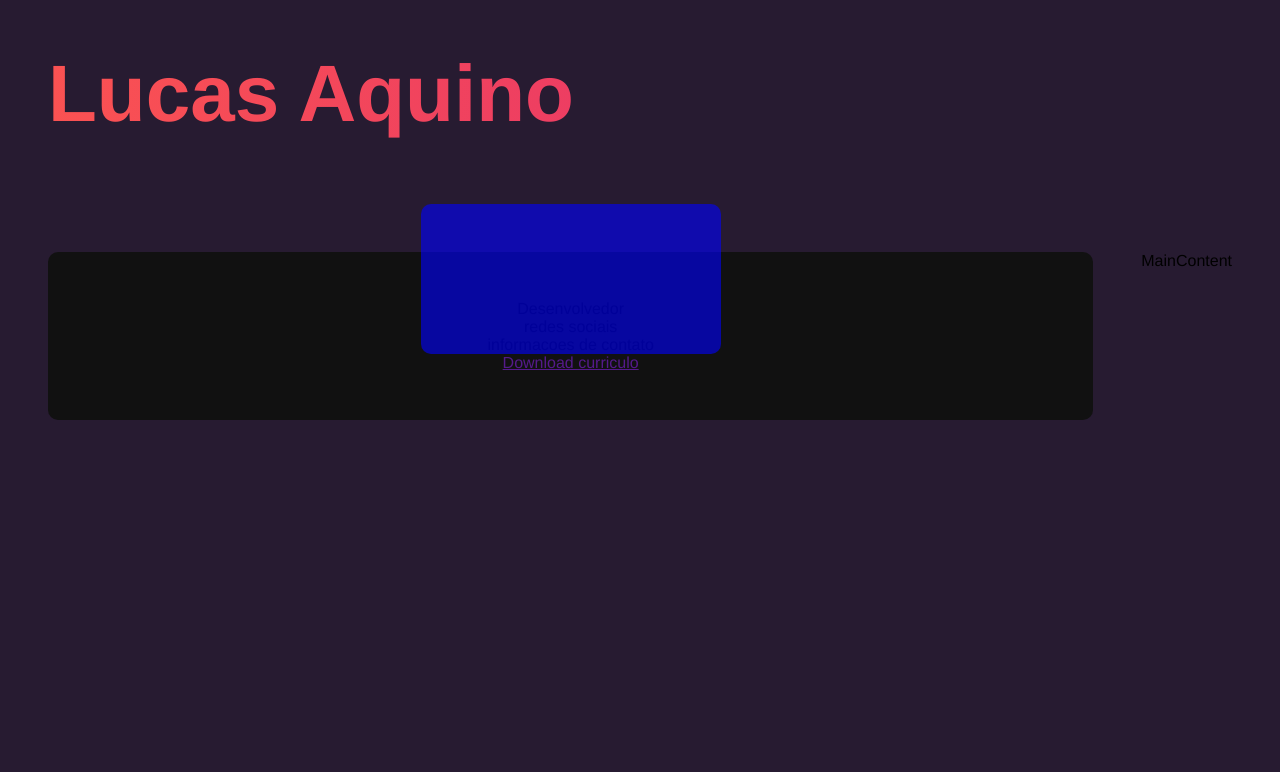
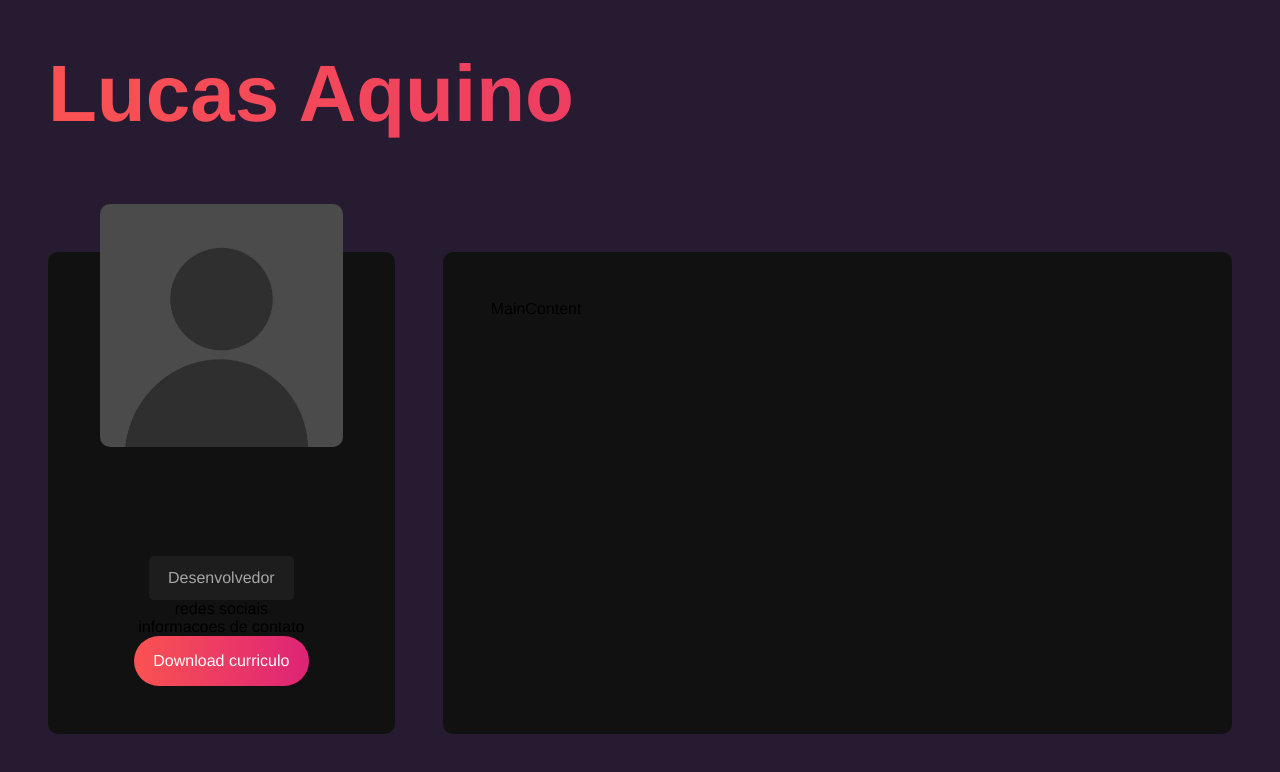
Before and after one commit to devLucasAquino/portfolio, a React (Vite) app: page / in a window 1280 px wide. Shown: the top 772 px of the page. Built offline with nearby package versions, Linux system fonts and the light colour scheme.

Commit message:
feat: utilizando mixin

```diff
--- a/src/components/MainContent.jsx
+++ b/src/components/MainContent.jsx
@@ -1,6 +1,8 @@
+import '../styles/components/maincontent.sass';
+
 const MainContent = () => {
     return(
-        <p>MainContent</p>
+        <main id='main-content'>MainContent</main>
     )
 }
 
--- a/src/components/Sidebar.jsx
+++ b/src/components/Sidebar.jsx
@@ -1,9 +1,11 @@
+import Avatar from '../img/perfil.webp';
+
 import '../styles/components/sidebar.sass';
 
 const Sidebar = () => {
     return(
         <aside id="sidebar">
-            <canvas id="img"></canvas>
+            <img src={Avatar} alt="perfil" />
             <p className="title">Desenvolvedor</p>
             <p>redes sociais</p>
             <p>informacoes de contato</p>
--- /dev/null
+++ b/src/styles/components/maincontent.sass
@@ -0,0 +1,7 @@
+@use '../variables'
+
+#main-content
+    background-color: variables.$bg-color
+    flex: 2 1 0
+    border-radius: variables.$container-border-radius
+    padding: 3rem
--- a/src/styles/components/sidebar.sass
+++ b/src/styles/components/sidebar.sass
@@ -1,4 +1,5 @@
 @use '../variables'
+@use '../mixins'
 
 #sidebar
     background-color: variables.$bg-color
@@ -11,10 +12,18 @@
     position: relative
     padding: 3rem 0
 
-    #img
+    img
         max-width: 70%
         border-radius: variables.$container-border-radius
         position: absolute
         top: -3rem
 
-        background-color: #00f9
+    .title
+        color: variables.$text-color-secondary
+        background-color: variables.$bg-color-secondary
+        border-radius: variables.$card-border-radius
+        margin-top: 16rem
+        padding: .8rem 1.2rem
+
+    .btn
+        @include mixins.btn
--- a/src/styles/mixins.sass
+++ b/src/styles/mixins.sass
@@ -0,0 +1,8 @@
+@use 'variables'
+
+@mixin btn
+    padding: 1rem 1.2rem
+    color: variables.$text-color
+    background: variables.$gradient
+    text-decoration: none
+    border-radius: 3rem
```
Also changed, not shown: src/img/perfil.webp (added), src/img/perfilSemFoto.webp (deleted).
